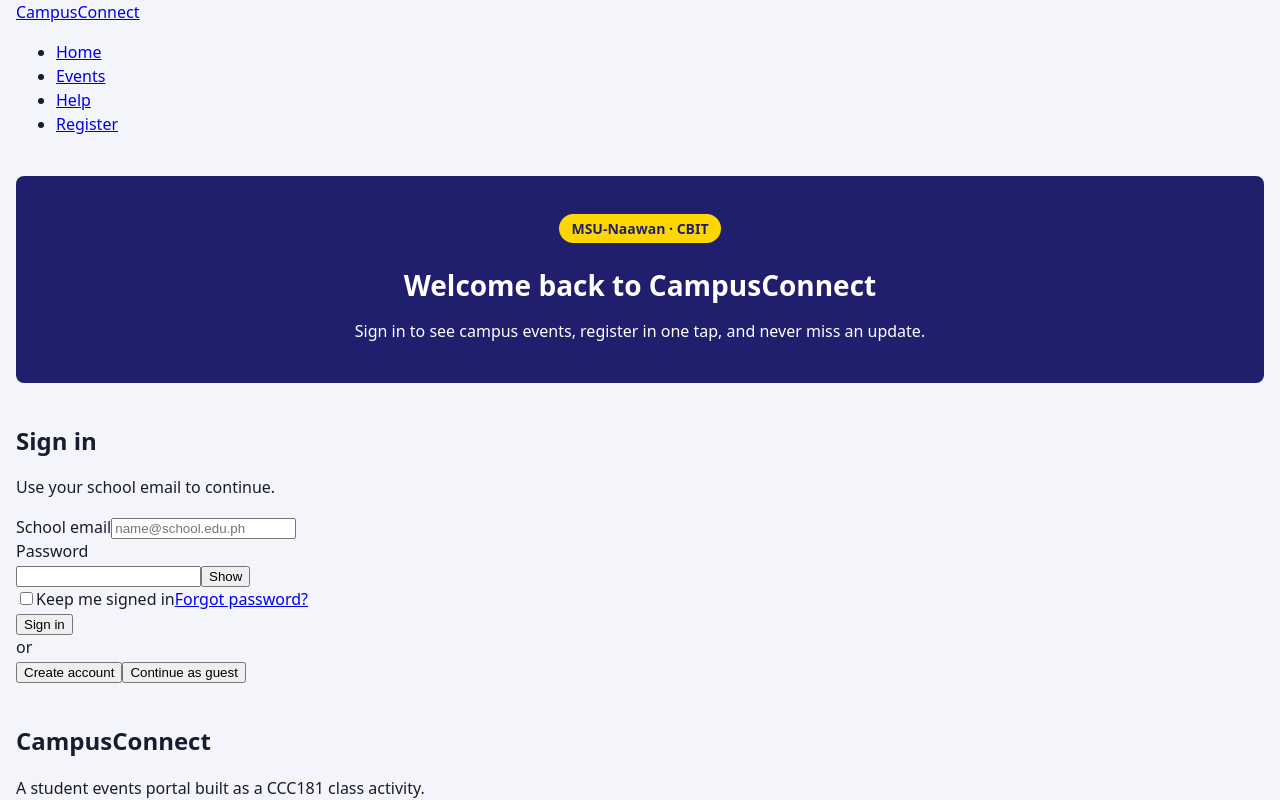
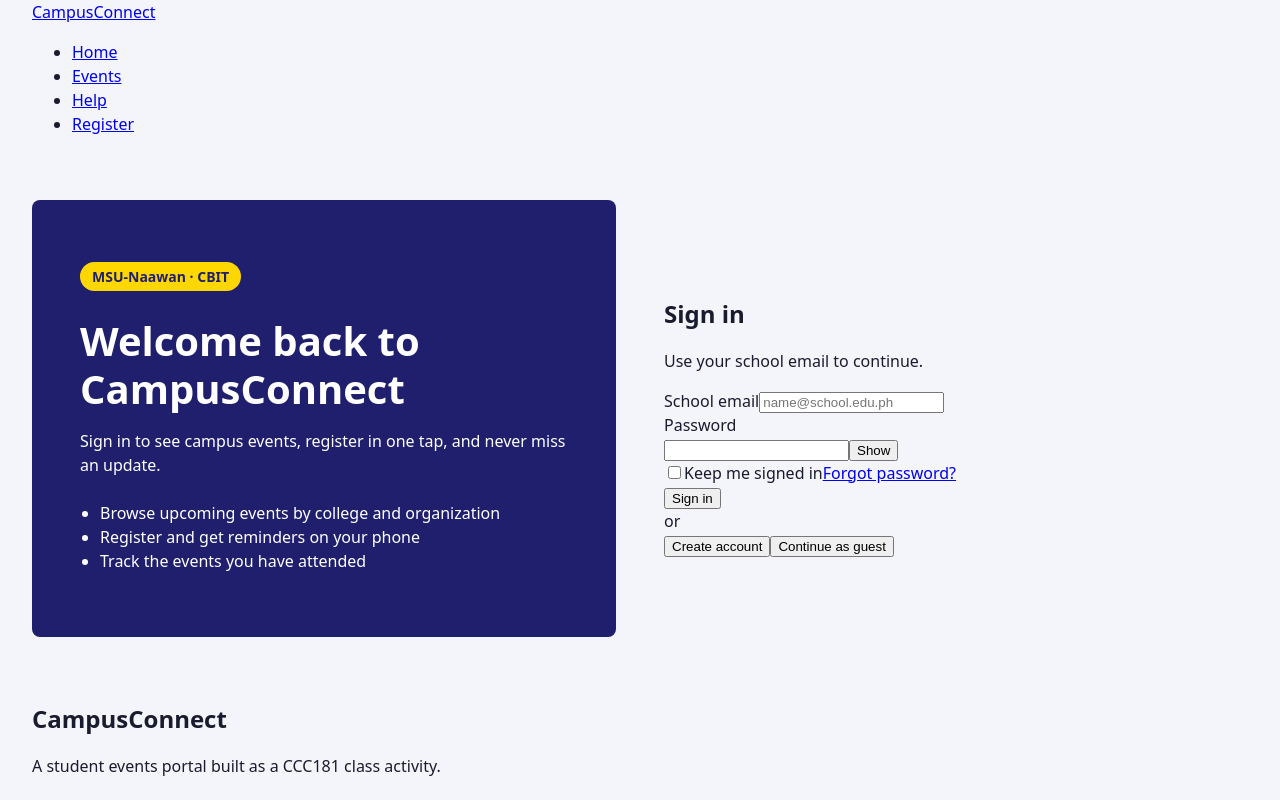
Before and after one commit to jonasdaligdig-svg/ccc181-week10-group-activity, a React (Vite) app: page / in a window 1280 px wide. Shown: the top 800 px of the page. Built offline with nearby package versions, Linux system fonts and the light colour scheme.

Commit message:
base: add 768px tablet padding and 1024px two-column grid

```diff
--- a/src/styles/base.css
+++ b/src/styles/base.css
@@ -46,3 +46,37 @@
 .brand-panel__perks {
   display: none;
 }
+
+@media (min-width: 768px) {
+  .container {
+    padding-inline: 2rem;
+  }
+
+  .brand-panel {
+    padding: 2rem;
+  }
+}
+
+@media (min-width: 1024px) {
+  .login-layout {
+    grid-template-columns: repeat(2, 1fr);
+    align-items: center;
+    gap: 3rem;
+    padding-block: 3rem;
+  }
+
+  .brand-panel {
+    text-align: left;
+    padding: 3rem;
+  }
+
+  .brand-panel__title {
+    font-size: 2.5rem;
+  }
+
+  .brand-panel__perks {
+    display: block;
+    margin-top: 1.5rem;
+    padding-left: 1.25rem;
+  }
+}
```
